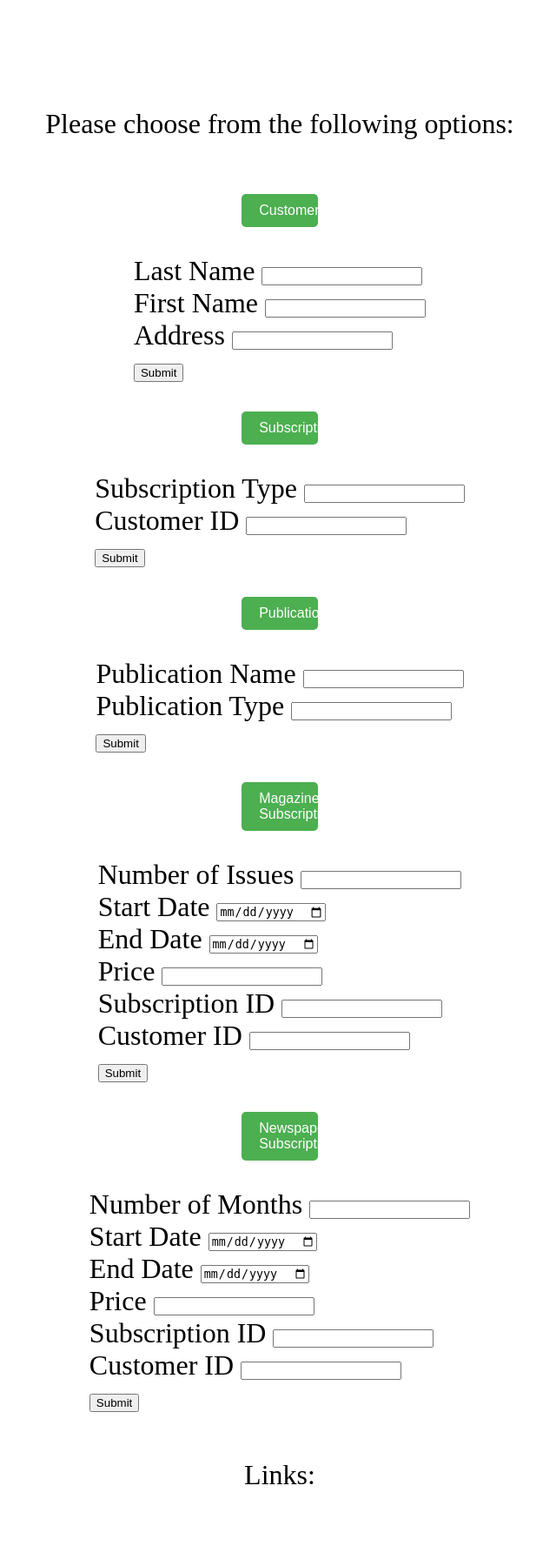
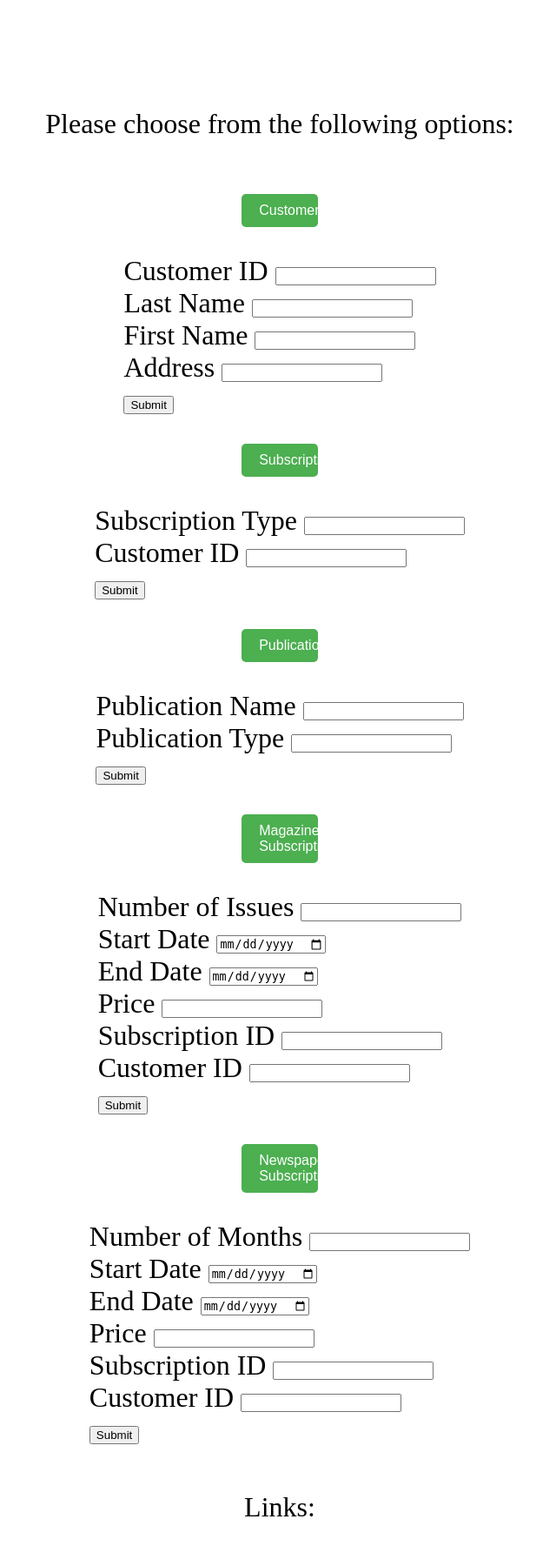
Before and after one commit to anonode/CRUD_App, a Python web app: template app/templates/update.html in a window 1280 px wide. Shown: the top 1800 px of the page at 87% size, without its empty margins (318-958 px from the left). Run offline with Jinja, Linux system fonts and the light colour scheme; the template is opened without the code that fills it, so the values that code supplies are empty.

Commit message:
modify customer form data

```diff
--- a/app/templates/update.html
+++ b/app/templates/update.html
@@ -19,12 +19,14 @@
             <button class="expandButton" id="form1">Customer</button>
             <div class="content">
                 <form action="{{ url_for('create_customer') }}" method="POST">
+                    <label for="Customer_id">Customer ID</label>
+                    <input type="text" id="Customer_id" name="Customer_id" required><br>
                     <label for="LName">Last Name</label>
-                    <input type="text" id="LName" name="LName" required><br>
+                    <input type="text" id="LName" name="LName" ><br>
                     <label for="FName">First Name</label>
-                    <input type="text" id="FName" name="FName" required><br>
+                    <input type="text" id="FName" name="FName" ><br>
                     <label for="Address">Address</label>
-                    <input type="text" id="Address" name="Address" required><br>
+                    <input type="text" id="Address" name="Address" ><br>
                     <button type="submit">Submit</button>
                 </form>
             </div>
```
